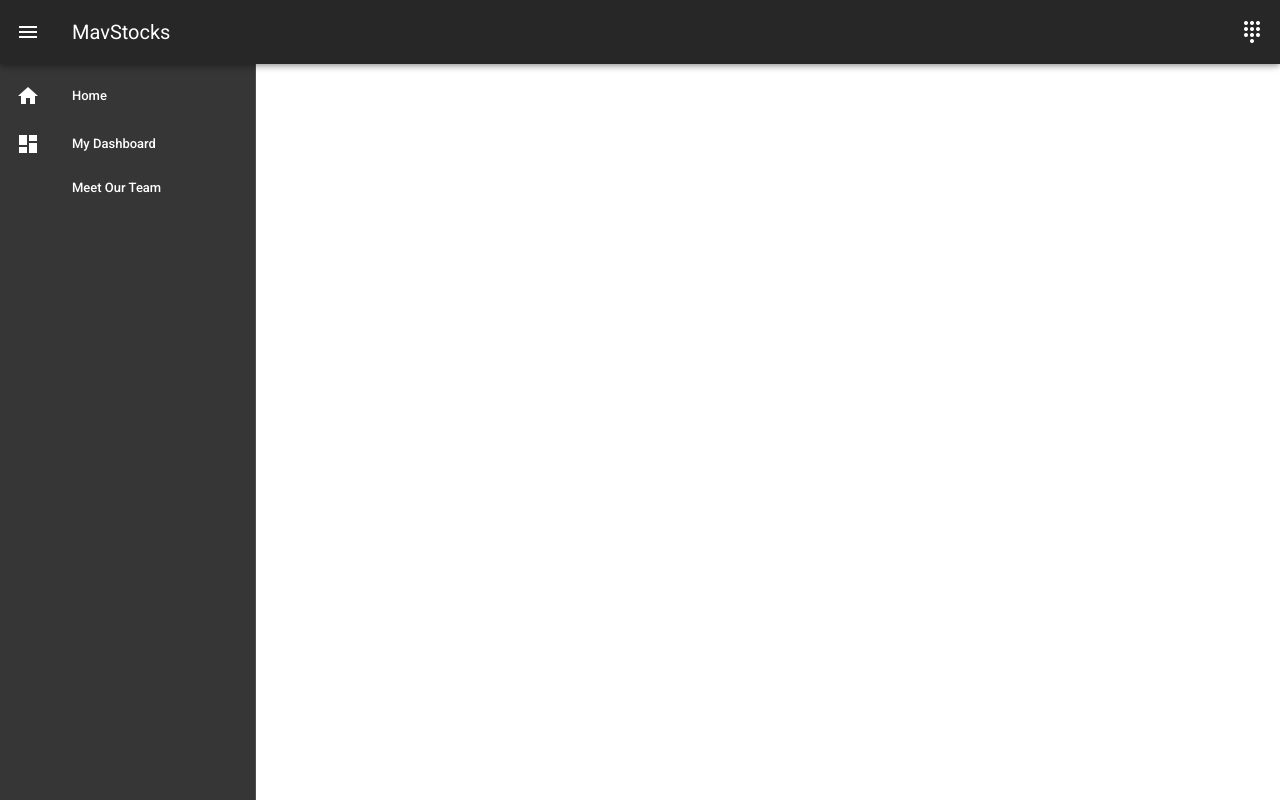
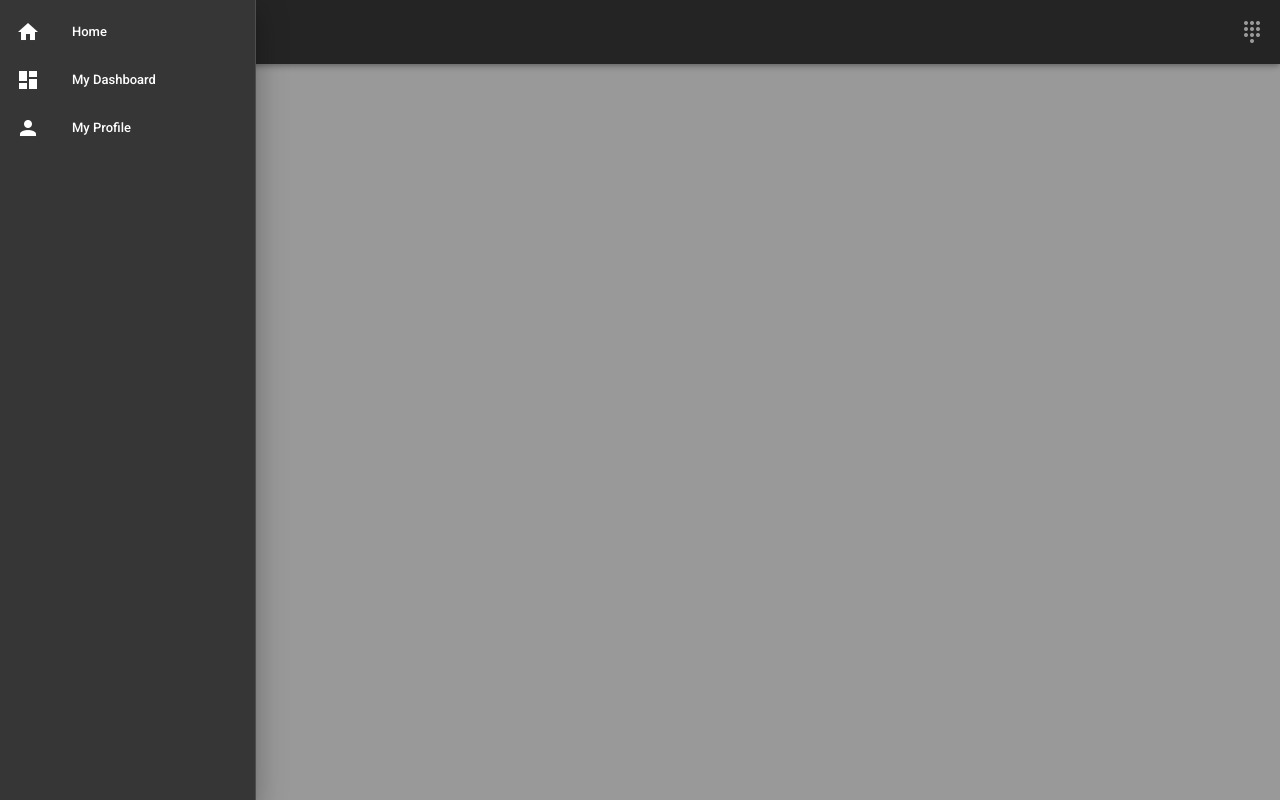
Before and after one commit to Wolverine7/Stock-Dashboard, a Vue app: page /dashboard in a window 1280 px wide. Both pictures are taken after a click on the button 28 px from the left and 32 px from the top of the page. Shown: the top 800 px of the page. Built offline with nearby package versions, Linux system fonts and the light colour scheme; no server answers; what vue-session would draw is missing.

Commit message:
remodified layout

```diff
--- a/src/App.vue
+++ b/src/App.vue
@@ -15,10 +15,10 @@
 // import HomeNav from "./components/HomeNav";
 
     export default {
-        name: '#app',
+        name: 'App',
 
         components: {
-
+           // HomeNav,
         },
 
         data:() => ({
--- a/src/components/Home.vue
+++ b/src/components/Home.vue
@@ -1,27 +1,113 @@
 <template>
-    <v-app>
-        <HomeNav/>
-        <HomeDrawer/>
+<v-app>
+   <v-navigation-drawer
+            v-model="drawer"
+            app
+            dark
+            clipped
+            temporary
+    >
 
-        <v-content>
-            <router-view/>
-        </v-content>
-    </v-app>
+      <v-list dense>
+        <v-list-item
+          v-for="item in items"
+          :key="item.title"
+          link
+        >
+          <v-list-item-action>
+            <v-icon>{{ item.icon }}</v-icon>
+          </v-list-item-action>
+          <v-list-item-content>
+            <v-list-item-title>
+              {{ item.title }}
+            </v-list-item-title>
+          </v-list-item-content>
+        </v-list-item>
+      </v-list>
+    </v-navigation-drawer>
+
+           <v-app-bar
+                dark
+                app
+                clipped-left
+        >
+            <v-toolbar-title>
+            <v-app-bar-nav-icon @click.stop="drawer = !drawer" />
+            <router-link to="" tag="span" style="cursor: pointer">MavStocks</router-link>
+            </v-toolbar-title>
+
+
+            <v-spacer></v-spacer>
+
+            <v-menu
+                    left
+                    top
+            >
+                <template v-slot:activator="{ on }">
+                    <v-btn icon v-on="on">
+                        <v-icon>mdi-dialpad</v-icon>
+                    </v-btn>
+                </template>
+
+                <v-list>
+                    <v-list-item
+                            @click="tologin()"
+                    >
+                    <v-icon>mdi-account</v-icon>
+                        <v-list-item-title>Log In</v-list-item-title>
+                    </v-list-item>
+
+                    <v-list-item
+
+                    >
+                    <v-icon>mdi-account</v-icon>
+                        <v-list-item-title>Sign Up</v-list-item-title>
+                    </v-list-item>
+                </v-list>
+            </v-menu>
+        </v-app-bar>
+</v-app>
 </template>
 
 <script>
-    import HomeDrawer from "./HomeDrawer";
-    import HomeNav from "./HomeNav";
+    import router from '../router'
 
     export default {
-        el:"#home",
         name: "Home",
 
-        components: {
-            HomeDrawer,
-            HomeNav,
-        },
 
+        data :() => ({
+                drawer: null,
+                items: [
+                    {icon: 'mdi-home', title: 'Home', link: '/home'},
+                    {icon: 'mdi-view-dashboard', title: 'My Dashboard', link: '/dashboard'},
+                    {icon: 'mdi-account', title: 'My Profile'},
+                ],
+        }),
+
+
+        methods: ({
+            tologin() {
+                router.push('/auth');
+            },
+
+            logout() {
+                localStorage.removeItem('isAuthenticates');
+                localStorage.removeItem('log_user');
+                localStorage.removeItem('token');
+                this.authenticated = false;
+                window.location = ""
+            },
+
+
+            goHome() {
+                router.push('/home');
+            },
+
+            goToDashboard() {
+                router.push('/dashboard');
+            },
+        }),
     }
 </script>
 
--- a/src/components/HomeDrawer.vue
+++ b/src/components/HomeDrawer.vue
@@ -4,48 +4,67 @@
             app
             dark
             clipped
+            temporary
     >
-        <v-list dense>
-            <v-list-item link  @click="goHome()">
-                <v-list-item-action>
-                    <v-icon>mdi-home</v-icon>
-                </v-list-item-action>
 
-                <v-list-item-content>
-                    <v-list-item-title>Home</v-list-item-title>
-                </v-list-item-content>
-            </v-list-item>
+      <v-list dense>
+        <v-list-item
+          v-for="item in items"
+          :key="item.title"
+          link
+        >
+          <v-list-item-action>
+            <v-icon>{{ item.icon }}</v-icon>
+          </v-list-item-action>
+          <v-list-item-content>
+            <v-list-item-title>
+              {{ item.text }}
+            </v-list-item-title>
+          </v-list-item-content>
+        </v-list-item>
+      </v-list>
+    </v-navigation-drawer>
+</template>
 
 
-            <v-list-item link @click="goToDashboard()">
-                <v-list-item-action>
-                    <v-icon>mdi-view-dashboard</v-icon>
-                </v-list-item-action>
+<!--            <v-list-item link @click="goToDashboard()">-->
+<!--                <v-list-item-action>-->
+<!--                    <v-icon>mdi-view-dashboard</v-icon>-->
+<!--                </v-list-item-action>-->
 
-                <v-list-item-content>
-                    <v-list-item-title >My Dashboard</v-list-item-title>
-                </v-list-item-content>
-            </v-list-item>
+<!--                <v-list-item-content>-->
+<!--                    <v-list-item-title>My Dashboard</v-list-item-title>-->
+<!--                </v-list-item-content>-->
+<!--            </v-list-item>-->
 
-            <v-list-item link>
-                <v-list-item-action>
-                    <v-icon>mdi-contact-mail</v-icon>
-                </v-list-item-action>
+<!--            <v-list-item link>-->
+<!--                <v-list-item-action>-->
+<!--                    <v-icon>mdi-contact-mail</v-icon>-->
+<!--                </v-list-item-action>-->
 
-                <v-list-item-content>
-                    <v-list-item-title>Meet Our Team</v-list-item-title>
-                </v-list-item-content>
-            </v-list-item>
+<!--                <v-list-item-content>-->
+<!--                    <v-list-item-title>Meet Our Team</v-list-item-title>-->
+<!--                </v-list-item-content>-->
+<!--            </v-list-item>-->
 
-        </v-list>
-    </v-navigation-drawer>
-</template>
+
 
 <script>
     import router from '../router'
 
     export default {
         name: "HomeDrawer",
+
+
+        data :() => ({
+                drawer: false,
+                items: [
+                    {icon: 'mdi-home', title: 'Home', link: '/home'},
+                    {icon: 'mdi-dashboard', title: 'My Dashboard', link: '/dashboard'},
+                    {icon: 'mdi-account', title: 'My Profile'},
+                ],
+        }),
+
 
         methods: ({
             tologin() {
--- a/src/components/HomeNav.vue
+++ b/src/components/HomeNav.vue
@@ -4,9 +4,10 @@
                 app
                 clipped-left
         >
-
-            <v-app-bar-nav-icon @click.stop="drawer = true" />
-            <v-toolbar-title>MavStocks</v-toolbar-title>
+            <v-toolbar-title>
+            <v-app-bar-nav-icon @click.stop="drawer = !drawer" />
+            <router-link to="" tag="span" style="cursor: pointer">MavStocks</router-link>
+            </v-toolbar-title>
 
 
             <v-spacer></v-spacer>
--- a/src/main.js
+++ b/src/main.js
@@ -3,7 +3,6 @@ import vuetify from './plugins/vuetify';
 import router from './router';
 import App from "./App";
 import VueSession from 'vue-session';
-import Home from './components/Home';
 
 
 Vue.use(VueSession)
@@ -11,23 +10,16 @@ Vue.use(VueSession)
 Vue.config.productionTip = false
 
 new Vue({
+  el: "#app",
+  vuetify,
   router,
-  el:'#app',
-  vuetify,
   render: h=>h (App),
 })
 
 
-new Vue({
-  vuetify,
-  router,
-  render: h=>h(Home)
-})
-
-
 // new Vue({
-//   el:"#dashboard",
+//   el:"#home",
 //   vuetify,
 //   router,
-//   render: h => h(Dashboard)
+//   render: h => h(Home)
 // })
```
